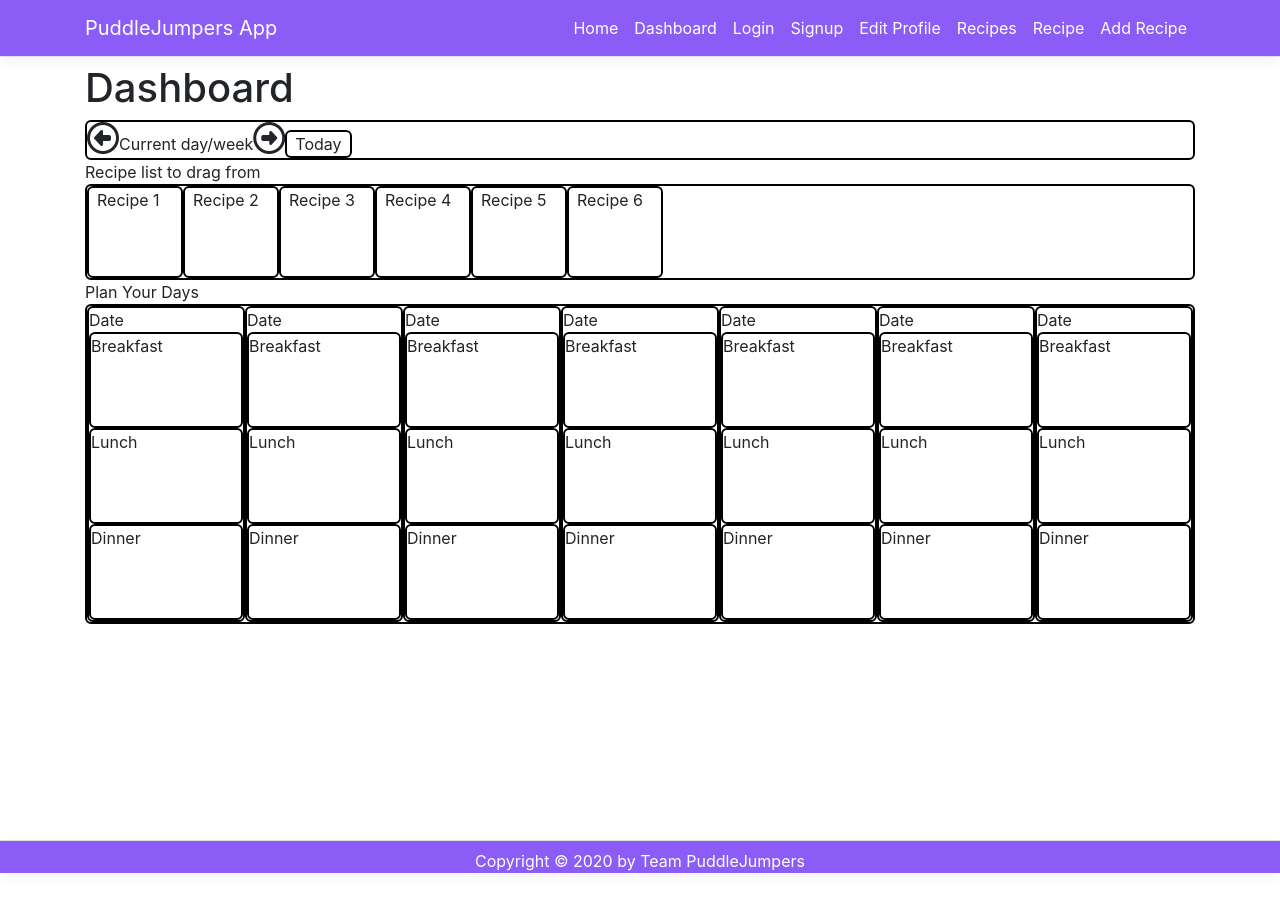
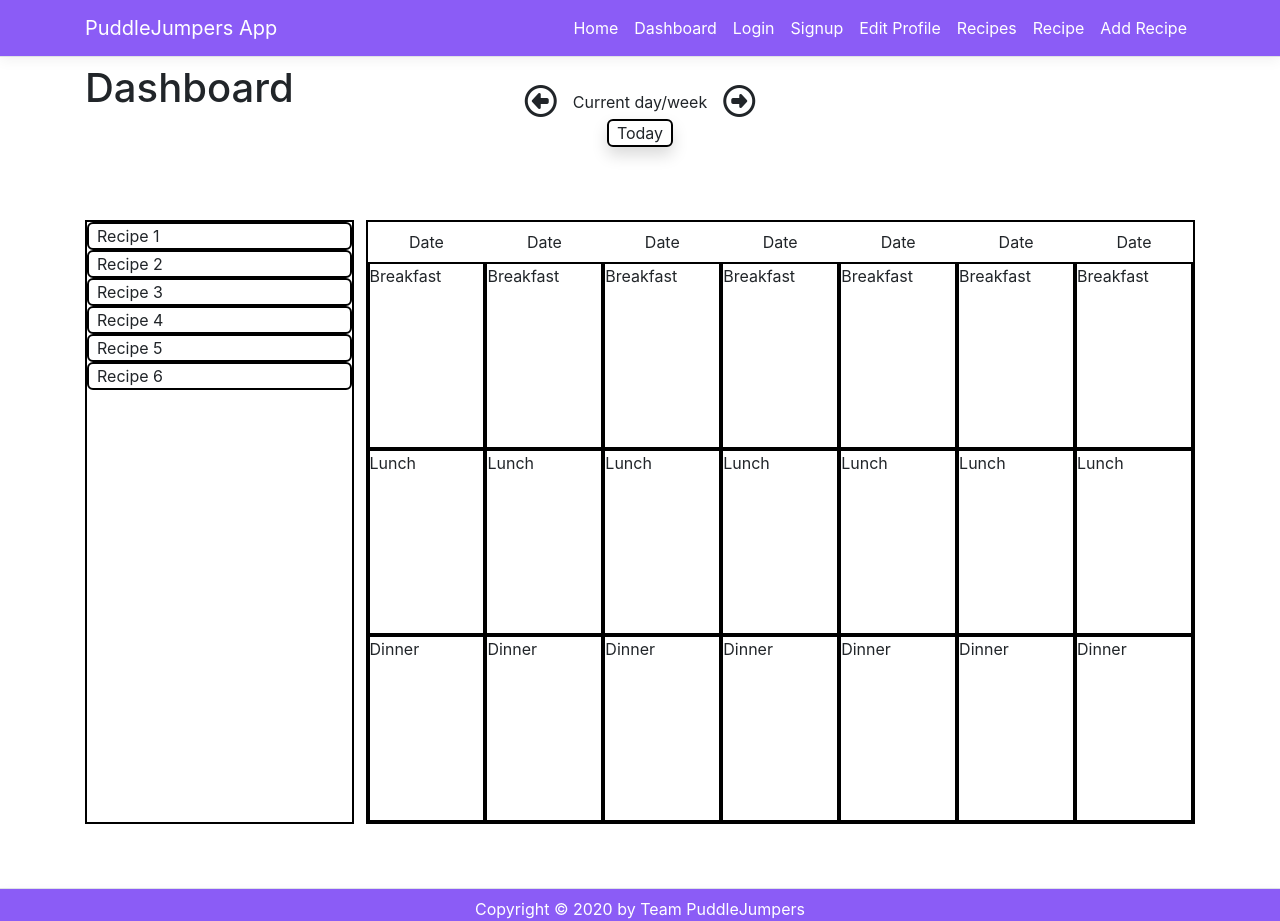
Before and after one commit to KrisztinaPap/Capstone_project, a React (Create React App) app in the folder frontend/: page /dashboard in a window 1280 px wide. Built offline with nearby package versions, Linux system fonts and the light colour scheme; the HTML template or start-up script is replaced by a standard one.

Commit message:
[F] style: Added styles for mobile, tablet, and desktop calendars (moved recipe list to a sidebar).

```diff
--- a/frontend/src/components/Dashboard.js
+++ b/frontend/src/components/Dashboard.js
@@ -6,150 +6,150 @@ const Dashboard = () => {
 
     return (
       <>
-        <div className="content-start h-screen">
-          <h1 className="mt-6">Dashboard</h1>
-          <div className="h-full">
-            <div className="border-2 border-solid border-black rounded-md">
-              <button><i class="far fa-arrow-alt-circle-left fa-2x"></i></button>
-              {/* Current day/week below to be replaced with dynamic dates */}
-              <span>Current day/week</span>
-              <button><i class="far fa-arrow-alt-circle-right fa-2x"></i></button>
-              <button className="border-2 border-solid border-black rounded-md px-2">Today</button>
-            </div>
-            <span>Recipe list to drag from</span>
-            <div className="border-2 border-solid border-black rounded-md flex flex-rows h-24 overflow-x-auto">
+        <div className="content-start h-screen mb-12">
 
 
-              <div className="border-2 border-solid border-black rounded-md px-2 bg-white cursor-pointer w-24">Recipe 1</div>
-              <div className="border-2 border-solid border-black rounded-md px-2 bg-white cursor-pointer w-24">Recipe 2</div>
-              <div className="border-2 border-solid border-black rounded-md px-2 bg-white cursor-pointer w-24">Recipe 3</div>
-              <div className="border-2 border-solid border-black rounded-md px-2 bg-white cursor-pointer w-24">Recipe 4</div>
-              <div className="border-2 border-solid border-black rounded-md px-2 bg-white cursor-pointer w-24">Recipe 5</div>
-              <div className="border-2 border-solid border-black rounded-md px-2 bg-white cursor-pointer w-24">Recipe 6</div>
+          <div className="h-full lg:grid lg:grid-cols-4 lg:grid-rows-8 gap-3">
+            <h1 className="mt-6 lg:col-span-1 lg:col-start-1 lg:row-start-1 lg:row-span-1">Dashboard</h1>
 
+            <div className="flex items-center p-2 justify-between lg:flex-col lg:place-content-center lg:col-span-2 lg:col-start-2 lg:row-start-1 lg:row-span-1">
+              <div className="flex items-center">
+                <button><i class="far fa-arrow-alt-circle-left fa-2x"></i></button>
+                {/* Current day/week below to be replaced with dynamic dates */}
+                <div className="inline px-3">Current day/week</div>
+                <button><i class="far fa-arrow-alt-circle-right fa-2x"></i></button>
+              </div>
+              <button className="border-2 border-solid border-black rounded-md px-2 shadow mx-2">Today</button>
             </div>
+
+            <div className="lg:col-start-1 lg:col-span-1 lg:row-span-6 lg:row-start-2 my-3">
+              <div className="border-2 border-solid border-black flex flex-rows lg:flex-col h-24 lg:h-full overflow-x-auto">
+                <div className="border-2 border-solid border-black rounded-md px-2 bg-white cursor-pointer w-24 lg:w-full">Recipe 1</div>
+                <div className="border-2 border-solid border-black rounded-md px-2 bg-white cursor-pointer w-24 lg:w-full">Recipe 2</div>
+                <div className="border-2 border-solid border-black rounded-md px-2 bg-white cursor-pointer w-24 lg:w-full">Recipe 3</div>
+                <div className="border-2 border-solid border-black rounded-md px-2 bg-white cursor-pointer w-24 lg:w-full">Recipe 4</div>
+                <div className="border-2 border-solid border-black rounded-md px-2 bg-white cursor-pointer w-24 lg:w-full">Recipe 5</div>
+                <div className="border-2 border-solid border-black rounded-md px-2 bg-white cursor-pointer w-24 lg:w-full">Recipe 6</div>
+                </div>
+            </div>
+
             {/* Calendar container */}
-            <span>Plan Your Days</span>
-            <div className="border-2 border-solid border-black rounded-md md:flex flex-row">
-
-
-
+            <div className="md:flex flex-row my-3 lg:col-span-3 lg:col-start-2 lg:row-start-2 lg:row-span-6 border-2 border-solid border-black">
               {/* Day container - Shows on mobile */}
-
-              <div className="border-2 border-solid border-black rounded-md flex flex-col h-full md:flex-1">
-                <div>Date</div>
+              <div className="flex flex-col h-full md:flex-1">
+                <div className="text-center py-2">Date</div>
                 {/* Breakfast container */}
-                <div className="border-2 border-solid border-black rounded-md h-24">
+                <div className="border-2 border-solid border-black h-24 lg:h-full">
                   Breakfast
                 </div>
                 {/* Lunch container */}
-                <div className="border-2 border-solid border-black rounded-md h-24">
+                <div className="border-2 border-solid border-black h-24 lg:h-full">
                   Lunch
                 </div>
                 {/* Dinner container */}
-                <div className="border-2 border-solid border-black rounded-md h-24">
+                <div className="border-2 border-solid border-black h-24 lg:h-full">
                   Dinner
                 </div>
               </div>  {/* end of Day container */}
 
               {/* Day container - Shows on mobile & tablet */}
-              <div className="hidden border-2 border-solid border-black rounded-md md:flex flex-col h-full md:flex-1">
-                <div>Date</div>
+              <div className="hidden md:flex flex-col h-full md:flex-1">
+                <div className="text-center py-2">Date</div>
                 {/* Breakfast container */}
-                <div className="border-2 border-solid border-black rounded-md h-24">
+                <div className="border-2 border-solid border-black h-24 lg:h-full">
                   Breakfast
                 </div>
                 {/* Lunch container */}
-                <div className="border-2 border-solid border-black rounded-md h-24">
+                <div className="border-2 border-solid border-black h-24 lg:h-full">
                   Lunch
                 </div>
                 {/* Dinner container */}
-                <div className="border-2 border-solid border-black rounded-md h-24">
+                <div className="border-2 border-solid border-black h-24 lg:h-full">
                   Dinner
                 </div>
               </div>  {/* end of Day container */}
 
               {/* Day container - Shows on mobile & tablet */}
-              <div className="hidden border-2 border-solid border-black rounded-md md:flex flex-col h-full md:flex-1">
-                <div>Date</div>
+              <div className="hidden md:flex flex-col h-full md:flex-1">
+                <div className="text-center py-2">Date</div>
                 {/* Breakfast container */}
-                <div className="border-2 border-solid border-black rounded-md h-24">
+                <div className="border-2 border-solid border-black h-24 lg:h-full">
                   Breakfast
                 </div>
                 {/* Lunch container */}
-                <div className="border-2 border-solid border-black rounded-md h-24">
+                <div className="border-2 border-solid border-black h-24 lg:h-full">
                   Lunch
                 </div>
                 {/* Dinner container */}
-                <div className="border-2 border-solid border-black rounded-md h-24">
+                <div className="border-2 border-solid border-black h-24 lg:h-full">
                   Dinner
                 </div>
               </div>  {/* end of Day container */}
 
               {/* Day container - Shows on mobile, tablet, and desktop */}
-              <div className="hidden border-2 border-solid border-black rounded-md lg:flex flex-col h-full md:flex-1">
-                <div>Date</div>
+              <div className="hidden lg:flex flex-col h-full md:flex-1">
+                <div className="text-center py-2">Date</div>
                 {/* Breakfast container */}
-                <div className="border-2 border-solid border-black rounded-md h-24">
+                <div className="border-2 border-solid border-black h-24 lg:h-full">
                   Breakfast
                 </div>
                 {/* Lunch container */}
-                <div className="border-2 border-solid border-black rounded-md h-24">
+                <div className="border-2 border-solid border-black h-24 lg:h-full">
                   Lunch
                 </div>
                 {/* Dinner container */}
-                <div className="border-2 border-solid border-black rounded-md h-24">
+                <div className="border-2 border-solid border-black h-24 lg:h-full">
                   Dinner
                 </div>
               </div>  {/* end of Day container */}
 
               {/* Day container - Shows on mobile, tablet, and desktop */}
-              <div className="hidden border-2 border-solid border-black rounded-md lg:flex flex-col h-full md:flex-1">
-                <div>Date</div>
+              <div className="hidden lg:flex flex-col h-full md:flex-1">
+                <div className="text-center py-2">Date</div>
                 {/* Breakfast container */}
-                <div className="border-2 border-solid border-black rounded-md h-24">
+                <div className="border-2 border-solid border-black h-24 lg:h-full">
                   Breakfast
                 </div>
                 {/* Lunch container */}
-                <div className="border-2 border-solid border-black rounded-md h-24">
+                <div className="border-2 border-solid border-black h-24 lg:h-full">
                   Lunch
                 </div>
                 {/* Dinner container */}
-                <div className="border-2 border-solid border-black rounded-md h-24">
+                <div className="border-2 border-solid border-black h-24 lg:h-full">
                   Dinner
                 </div>
               </div>  {/* end of Day container */}
 
               {/* Day container - Shows on mobile, tablet, and desktop */}
-              <div className="hidden border-2 border-solid border-black rounded-md lg:flex flex-col h-full md:flex-1">
-                <div>Date</div>
+              <div className="hidden lg:flex flex-col h-full md:flex-1">
+                <div className="text-center py-2">Date</div>
                 {/* Breakfast container */}
-                <div className="border-2 border-solid border-black rounded-md h-24">
+                <div className="border-2 border-solid border-black h-24 lg:h-full">
                   Breakfast
                 </div>
                 {/* Lunch container */}
-                <div className="border-2 border-solid border-black rounded-md h-24">
+                <div className="border-2 border-solid border-black h-24 lg:h-full">
                   Lunch
                 </div>
                 {/* Dinner container */}
-                <div className="border-2 border-solid border-black rounded-md h-24">
+                <div className="border-2 border-solid border-black h-24 lg:h-full">
                   Dinner
                 </div>
               </div>  {/* end of Day container */}
 
               {/* Day container - Shows on mobile, tablet, and desktop */}
-              <div className="hidden border-2 border-solid border-black rounded-md lg:flex flex-col h-full md:flex-1">
-                <div>Date</div>
+              <div className="hidden lg:flex flex-col h-full md:flex-1">
+                <div className="text-center py-2">Date</div>
                 {/* Breakfast container */}
-                <div className="border-2 border-solid border-black rounded-md h-24">
+                <div className="border-2 border-solid border-black h-24 lg:h-full">
                   Breakfast
                 </div>
                 {/* Lunch container */}
-                <div className="border-2 border-solid border-black rounded-md h-24">
+                <div className="border-2 border-solid border-black h-24 lg:h-full">
                   Lunch
                 </div>
                 {/* Dinner container */}
-                <div className="border-2 border-solid border-black rounded-md h-24">
+                <div className="border-2 border-solid border-black h-24 lg:h-full">
                   Dinner
                 </div>
               </div>  {/* end of Day container */}
```
